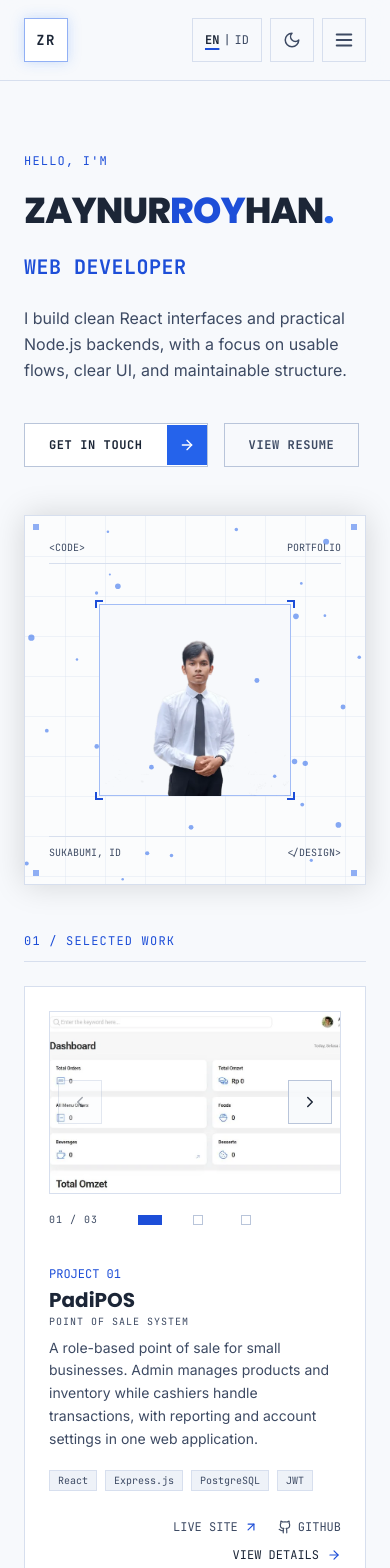
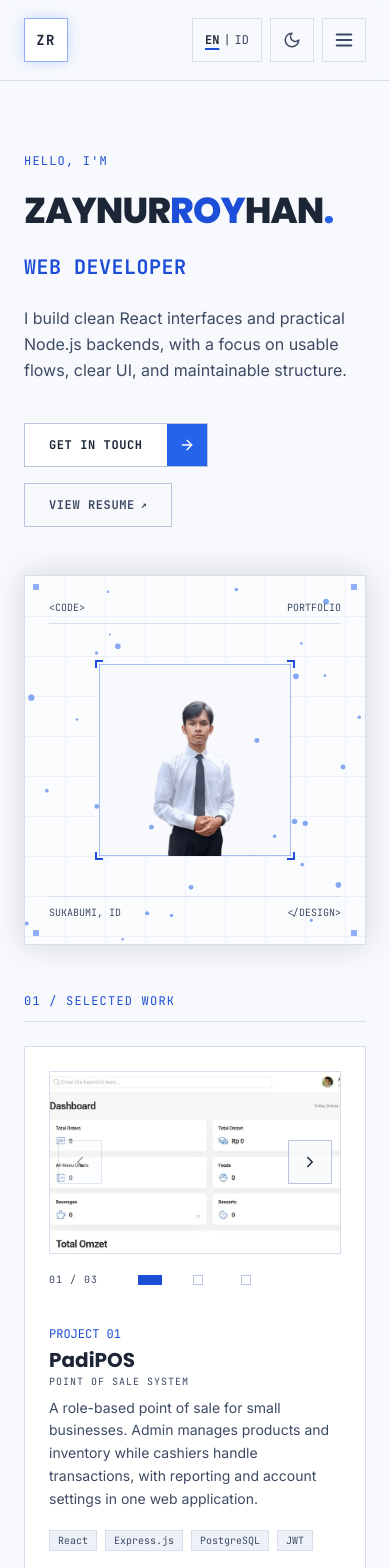
Before and after one commit to royhanmh/portfolio, a React (Vite) app: page / in a window 390 px wide. Shown: the top 1568 px of the page. Built offline with nearby package versions, Linux system fonts and the light colour scheme.

Commit message:
fix(a11y): names, touch targets, new-tab labels and contrast

```diff
--- a/src/components/About.jsx
+++ b/src/components/About.jsx
@@ -35,16 +35,16 @@ export default function About({ onNavigate }) {
             <button
               type="button"
               onClick={() => onNavigate("contact")}
-              className="group inline-flex items-center border border-edge-strong bg-panel transition-colors hover:border-brand"
+              className="group inline-flex min-h-11 items-center justify-center border border-edge-strong bg-panel text-center transition-colors hover:border-brand"
             >
               <span className="px-5 py-3 font-mono text-xs font-semibold tracking-wider text-ink">
                 {t("about.cta")}
               </span>
               <span
                 aria-hidden="true"
-                className="flex items-center justify-center bg-brand p-3 text-white transition-colors group-hover:bg-brand-bright"
+                className="flex items-center justify-center self-stretch bg-brand px-3 text-white transition-colors group-hover:bg-brand-bright"
               >
-                <Terminal size={16} />
+                <Terminal size={16} aria-hidden="true" />
               </span>
             </button>
           </div>
--- a/src/components/BadgeRow.jsx
+++ b/src/components/BadgeRow.jsx
@@ -16,7 +16,8 @@ export default function BadgeRow() {
         <a
           href={CREDLY_PROFILE}
           target="_blank"
-          rel="noreferrer"
+          rel="noopener noreferrer"
+          aria-label={`${t("certificates.credlyProfile")} (opens in new tab)`}
           className="group/link flex min-h-[44px] items-center gap-1.5 font-mono text-xs text-dim transition-colors hover:text-ink"
         >
           {t("certificates.credlyProfile")}
@@ -34,7 +35,8 @@ export default function BadgeRow() {
             <a
               href={badge.url}
               target="_blank"
-              rel="noreferrer"
+              rel="noopener noreferrer"
+              aria-label={`${badge.title} (opens in new tab)`}
               className="flex h-full flex-col gap-4 p-5 transition-colors hover:bg-panel-soft"
             >
               <img
--- a/src/components/Hero.jsx
+++ b/src/components/Hero.jsx
@@ -25,10 +25,7 @@ export default function Hero({ onNavigate }) {
           {t("hero.greeting")}
         </p>
 
-        <h1
-          className="font-heading text-4xl font-extrabold leading-none tracking-tight text-ink sm:text-5xl lg:text-6xl"
-          aria-label="Zaynurroyhan, known as Roy"
-        >
+        <h1 className="break-words font-heading text-4xl font-extrabold leading-none tracking-tight text-ink [overflow-wrap:anywhere] sm:text-5xl lg:text-6xl">
           ZAYNUR<span className="text-brand-bright">ROY</span>HAN
           <span className="text-brand">.</span>
         </h1>
@@ -45,22 +42,24 @@ export default function Hero({ onNavigate }) {
           <button
             type="button"
             onClick={() => onNavigate("contact")}
-            className="group flex min-h-[44px] items-center border border-edge-strong bg-panel transition-colors hover:border-brand"
+            className="group flex min-h-11 items-center justify-center border border-edge-strong bg-panel text-center transition-colors hover:border-brand"
           >
-            <span className="px-6 py-3 font-mono text-xs font-semibold tracking-wider text-ink">
-              {t("about.cta")}
+            <span className="flex items-center self-center px-6 py-3 font-mono text-xs font-semibold tracking-wider text-ink">
+              {t("hero.contact")}
             </span>
-            <span className="flex items-center justify-center bg-brand p-3 text-white transition-colors group-hover:bg-brand-bright">
+            <span className="flex items-center justify-center self-stretch bg-brand px-3 text-white transition-colors group-hover:bg-brand-bright">
               <ArrowRight size={16} aria-hidden="true" />
             </span>
           </button>
           <a
             href="https://drive.google.com/drive/folders/1m3ULva5XxiekpEmZEkx2rtxeguhYxHFl?usp=drive_link"
             target="_blank"
-            rel="noreferrer"
-            className="flex min-h-[44px] items-center border border-edge-strong px-6 py-3 font-mono text-xs font-semibold tracking-wider text-dim transition-colors hover:border-brand hover:text-ink"
+            rel="noopener noreferrer"
+            aria-label={t("hero.resumeNewTab")}
+            className="flex min-h-11 items-center justify-center border border-edge-strong px-6 py-3 text-center font-mono text-xs font-semibold tracking-wider text-dim transition-colors hover:border-brand hover:text-ink"
           >
             {t("hero.resume")}
+            <span aria-hidden="true" className="ml-1.5 text-[10px]">↗</span>
           </a>
         </div>
       </div>
@@ -112,7 +111,7 @@ export default function Hero({ onNavigate }) {
                   src={profileAvatar}
                   alt="Portrait of Muhammad Zaynurroyhan"
                   width="512"
-                  height="909"
+                  height="512"
                   fetchPriority="high"
                   className="absolute inset-0 h-full w-full origin-top scale-[1.0] object-cover object-top"
                   style={{ zIndex: 2 }}
--- a/src/components/PreviewPlaceholder.jsx
+++ b/src/components/PreviewPlaceholder.jsx
@@ -26,7 +26,7 @@ export default function PreviewPlaceholder({ accent }) {
       <p className="font-mono text-[10px] tracking-wider text-dim">
         {config.label}
       </p>
-      <p className="font-mono text-[9px] uppercase tracking-widest text-dim/70">
+      <p className="font-mono text-[9px] uppercase tracking-widest text-dim">
         {t("projects.placeholder")}
       </p>
     </div>
--- a/src/components/ProjectCard.jsx
+++ b/src/components/ProjectCard.jsx
@@ -46,8 +46,9 @@ export default function ProjectCard({ project, onOpen }) {
             <a
               href={project.liveUrl}
               target="_blank"
-              rel="noreferrer"
-              className="group/link flex min-h-[24px] items-center gap-1.5 py-1 font-mono text-xs text-dim transition-colors hover:text-ink"
+              rel="noopener noreferrer"
+              aria-label={`${t("projects.live")}: ${project.title} (opens in new tab)`}
+              className="group/link flex min-h-11 items-center gap-1.5 py-1 font-mono text-xs text-dim transition-colors hover:text-ink"
             >
               {t("projects.live")}
               <ArrowUpRight
@@ -60,8 +61,9 @@ export default function ProjectCard({ project, onOpen }) {
           <a
             href={project.githubUrl}
             target="_blank"
-            rel="noreferrer"
-            className="flex min-h-[24px] items-center gap-1.5 py-1 font-mono text-xs text-dim transition-colors hover:text-ink"
+            rel="noopener noreferrer"
+            aria-label={`${t("projects.github")}: ${project.title} (opens in new tab)`}
+            className="flex min-h-11 items-center gap-1.5 py-1 font-mono text-xs text-dim transition-colors hover:text-ink"
           >
             <Github size={14} aria-hidden="true" />
             {t("projects.github")}
@@ -70,7 +72,7 @@ export default function ProjectCard({ project, onOpen }) {
             type="button"
             onClick={() => onOpen(project)}
             aria-label={`${t("projects.details")}: ${project.title}`}
-            className="group/btn flex min-h-[24px] items-center gap-2 py-1 font-mono text-xs text-ink"
+            className="group/btn flex min-h-11 items-center gap-2 py-1 font-mono text-xs text-ink"
           >
             {t("projects.details")}
             <ArrowRight
--- a/src/components/ProjectModal.jsx
+++ b/src/components/ProjectModal.jsx
@@ -121,7 +121,8 @@ export default function ProjectModal({ project, onClose }) {
             <a
               href={project.liveUrl}
               target="_blank"
-              rel="noreferrer"
+              rel="noopener noreferrer"
+              aria-label={`${t("projects.live")}: ${project.title} (opens in new tab)`}
               className="flex min-h-[44px] items-center gap-1.5 bg-brand px-5 py-2.5 font-mono text-xs font-semibold text-white transition-colors hover:bg-brand-bright"
             >
               {t("projects.live")} <ArrowUpRight size={14} aria-hidden="true" />
@@ -130,7 +131,8 @@ export default function ProjectModal({ project, onClose }) {
           <a
             href={project.githubUrl}
             target="_blank"
-            rel="noreferrer"
+            rel="noopener noreferrer"
+            aria-label={`${t("projects.github")}: ${project.title} (opens in new tab)`}
             className="flex min-h-[44px] items-center gap-1.5 border border-edge-strong px-5 py-2.5 font-mono text-xs text-ink transition-colors hover:border-brand"
           >
             <Github size={14} aria-hidden="true" /> {t("projects.github")}
```
Also changed, not shown: src/components/ContactSection.jsx (+5 -4 lines), src/components/Footer.jsx (+9 -8 lines).
